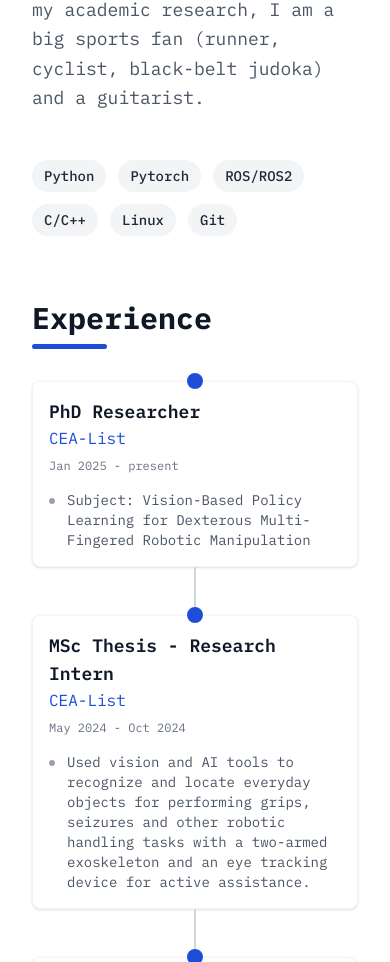
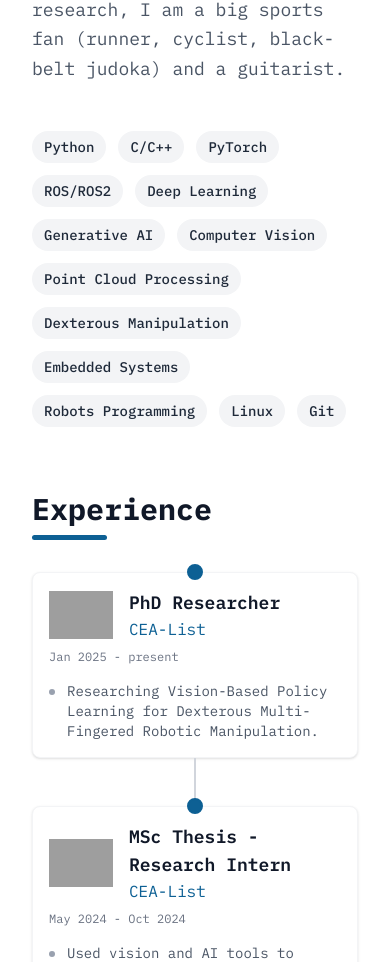
Before and after one commit to JulienMerand/portfolio, an Astro site: page / in a window 390 px wide. Shown: the part 1038-2000 px from the top of the page. Built offline with nearby package versions, Linux system fonts and the light colour scheme; Astro itself is replaced by a stand-in of ours; grey boxes are pictures that could not be loaded.

Commit message:
Update March 27th

```diff
--- a/src/components/Experience.astro
+++ b/src/components/Experience.astro
@@ -36,6 +36,21 @@ const hasExperience = siteConfig.experience && siteConfig.experience.length > 0;
                   {/* Experience card */}
                   <div class="bg-white rounded-lg shadow-sm border border-gray-100 p-4 sm:p-5 md:p-6 hover:shadow-md transition-shadow duration-300">
                     <div class="flex flex-col sm:flex-row sm:items-center sm:justify-between mb-4">
+
+                      {/* Logo and Titles Container */}
+                      <div class="flex items-center gap-4">
+                        {/* Company Logo Container */}
+                        {exp.image && (
+                          <div class="flex-shrink-0 flex items-center justify-center overflow-hidden">
+                            <img
+                              src={exp.image}
+                              alt={`${exp.company} logo`}
+                              class="h-12 w-auto sm:h-14 object-contain max-w-[120px]"
+                            />
+                          </div>
+                        )}
+
+                        {/* Text Container */}
                         <div>
                           <h3 class="text-lg sm:text-xl font-semibold text-gray-900">
                             {exp.title}
@@ -47,6 +62,8 @@ const hasExperience = siteConfig.experience && siteConfig.experience.length > 0;
                             {exp.company}
                           </p>
                         </div>
+                      </div>
+
                       <span class="text-xs sm:text-sm text-gray-500 mt-2 sm:mt-0">
                         {exp.dateRange}
                       </span>
--- a/src/config.ts
+++ b/src/config.ts
@@ -1,8 +1,8 @@
 export const siteConfig = {
   name: "Julien Mérand",
   title: "PhD Student in Robotics & AI @ CEA-List",
-  description: "Julien Mérand - Portfolio website of a PhD student in Robotics Grasping, Manipulation and AI at CEA-List and Paris-Saclay University.",
-  accentColor: "#1d4ed8",
+  description: "Portfolio of Julien Mérand, a PhD student specializing in Robotic Grasping, Dexterous Manipulation, and AI at CEA-List and Paris-Saclay University.",
+  accentColor: "#0d6094",
   social: {
     email: "julien.merand@cea.fr",
     linkedin: "https://www.linkedin.com/in/julien-merand/",
@@ -10,42 +10,61 @@ export const siteConfig = {
     github: "https://github.com/JulienMerand",
   },
   aboutMe:
-    "As a 25-year-old PhD student at CEA-List and Paris-Saclay University, I specialize in the intersection of Vision-Based Policy Learning and Dexterous Manipulation. My research at CEA-List aims to bridge the gap between high-level AI reasoning and low-level robotic control to achieve human-like hand coordination. I combine a strong theoretical foundation with a hands-on commitment to shaping the future of intelligent robotics. Beyond my academic research, I am a big sports fan (runner, cyclist, black-belt judoka) and a guitarist.",
-  skills: ["Python", "Pytorch", "ROS/ROS2", "C/C++", "Linux", "Git"],
+    "As a 25-year-old PhD student at CEA-List and Paris-Saclay University, I specialize in the intersection of Vision-Based Policy Learning and Dexterous Manipulation. My research aims to bridge the gap between high-level AI reasoning and low-level robotic control to achieve human-like hand coordination. I combine a strong theoretical foundation with a hands-on commitment to shaping the future of intelligent robotics. Beyond my academic research, I am a big sports fan (runner, cyclist, black-belt judoka) and a guitarist.",
+  skills: [
+    "Python",
+    "C/C++",
+    "PyTorch",
+    "ROS/ROS2",
+    "Deep Learning",
+    "Generative AI",
+    "Computer Vision",
+    "Point Cloud Processing",
+    "Dexterous Manipulation",
+    "Embedded Systems",
+    "Robots Programming",
+    "Linux",
+    "Git"
+  ],
   experience: [
     {
       company: "CEA-List",
       title: "PhD Researcher",
       dateRange: "Jan 2025 - present",
+      image: "/portfolio/logo_cea.jpg",
       bullets: [
-        "Subject: Vision-Based Policy Learning for Dexterous Multi-Fingered Robotic Manipulation",
+        "Researching Vision-Based Policy Learning for Dexterous Multi-Fingered Robotic Manipulation.",
       ],
     },
     {
       company: "CEA-List",
       title: "MSc Thesis - Research Intern",
       dateRange: "May 2024 - Oct 2024",
+      image: "/portfolio/logo_cea.jpg",
       bullets: [
-        "Used vision and AI tools to recognize and locate everyday objects for performing grips, seizures and other robotic handling tasks with a two-armed exoskeleton and an eye tracking device for active assistance.",
+        "Used vision and AI tools to recognize and locate everyday objects for for grasping and manipulation tasks.",
+        "Integrated a two-armed exoskeleton with an eye-tracking device to provide active robotic assistance.",
       ],
     },
     {
       company: "ArcelorMittal France",
       title: "Assistant Engineer Intern",
       dateRange: "Apr 2023 - Jul 2023",
+      image: "/portfolio/logo_ArcelorMittal.jpg",
       bullets: [
-        "Developed an autonomous solution to improve traceability and inventory of steel coils",
-        "Studied optimizations saving nearly 7680 hours of manual work per year",
-        "Conducted technology watch and benchmarking for mobile and quadruped robotics",
+        "Developed an autonomous solution to improve traceability and inventory of steel coils.",
+        "Studied optimizations saving nearly 7680 hours of manual work per year.",
+        "Conducted technology watch and benchmarking for mobile and quadruped robotics.",
       ],
     },
     {
       company: "Opteamum",
       title: "Robotics Engineer Intern",
       dateRange: "May 2022 - Aug 2022",
+      image: "/portfolio/logo_opteamum.jpg",
       bullets: [
-        "Developed an automated and collaborative palletizing cell using the Doosan H2017 robot",
-        "Developped an HMI and programmed the Doosan H2017 to draw photo portraits",
+        "Developed an automated and collaborative palletizing cell using the Doosan H2017 robot.",
+        "Developped an HMI and programmed the Doosan H2017 to draw photo portraits.",
       ],
     },
   ],
@@ -54,47 +73,50 @@ export const siteConfig = {
       school: "Université Paris-Saclay",
       degree: "PhD in Robotics and Computer Vision",
       dateRange: "2025 - 2028",
+      image: "/portfolio/logo_paris-saclay.png",
       achievements: [
-        "Focusing on Vision-Based Policy Learning for Dexterous Multi-Fingered Robotic Manipulation",
+        "Focusing on Vision-Based Policy Learning for Dexterous Multi-Fingered Robotic Manipulation.",
       ],
     },
     {
       school: "Cranfield University",
       degree: "MSc Robotics (Double Degree)",
       dateRange: "2023 - 2024",
+      image: "/portfolio/logo_cranfield.png",
       achievements: [
-        "Specialized in AI, Machine Learning, and Autonomy in Robotic Systems",
-        "Developed dynamic obstacle avoidance for mobile robots using machine learning techniques",
+        "Specialized in AI, Machine Learning, and Autonomy in Robotic Systems.",
+        "Developed dynamic obstacle avoidance for mobile robots using machine learning techniques.",
       ],
     },
     {
       school: "IMT Nord Europe",
-      degree: "Engineering School (MSc Eng)",
+      degree: "Engineering School (MEng)",
       dateRange: "2021 - 2024",
+      image: "/portfolio/logo_imt_nord_europe.png",
       achievements: [
-        "Studied Autonomous and Industrial Robotics, Automatics, and Project Management",
-        "Served as Project Manager for a weather balloon launch and Show Manager for the GALA",
+        "Studied Autonomous and Industrial Robotics, Automatics, and Project Management.",
+        "Served as Project Manager for a weather balloon launch and Show Manager for the GALA 2023.",
       ],
     },
   ],
   papers: [
     {
-      title: "Coming Soon...",
-      authors: "",
-      conference: "",
+      title: "Upcoming Research Paper - Coming Soon...",
+      authors: "Julien Mérand, et al.",
+      conference: "In submission",
       year: "2026",
-      link: "https://arxiv.org/abs/example",
+      link: "",
       abstract: "",
-      tags: ["Robotics", "AI", "Dexterous Manipulation", "Grasps Synthesis"],
+      tags: ["Robotics", "AI", "Dexterous Manipulation", "Grasps Synthesis", "Transformers", "Conditional Variational Autoencoders"],
     },
     {
-      title: "Coming Soon...",
-      authors: "",
-      conference: "",
+      title: "Upcoming Research Paper - Coming Soon...",
+      authors: "Julien Mérand, et al.",
+      conference: "In submission",
       year: "2026",
-      link: "https://arxiv.org/abs/example",
+      link: "",
       abstract: "",
-      tags: ["Robotics", "AI", "Dexterous Manipulation", "Grasps Synthesis"],
+      tags: ["Robotics", "AI", "Dexterous Manipulation", "Grasps Synthesis", "Conditional Variational Autoencoders"],
     },
     {
       title: "Leveraging CVAE for joint configuration estimation of multifingered grippers from point cloud data",
@@ -103,26 +125,26 @@ export const siteConfig = {
       year: "2025",
       link: "https://arxiv.org/abs/2511.17276",
       abstract: "This paper presents an efficient approach for determining the joint configuration of a multifingered gripper solely from the point cloud data of its poly-articulated chain, as generated by visual sensors, simulations or even generative neural networks.",
-      tags: ["Robotics", "AI", "Point Cloud", "Joint Configuration"],
+      tags: ["Robotics", "AI", "3D Point Cloud", "Joint Configuration", "Conditional Variational Autoencoders"],
     },
   ],
   projects: [
     {
       name: "3D Printed Robot Arm",
       description:
-        "Personnal project inspired by BCN3D's Moveo robot. Developed various applications in Python and C++ on ROS2 Humble.",
+        "Ungoing personal project inspired by BCN3D's Moveo robot. Developed various kinematics and control applications in Python and C++ on ROS2 Humble.",
       link: "https://github.com/JulienMerand/robot_arm",
       skills: ["ROS2", "Python", "C/C++", "Arduino", "Computer Vision"],
     },
     {
       name: "Mobile robot navigation and path planning in dynamic indoor environments.",
       description:
-        "This project proposes a dynamic obstacle avoidance solution for mobile robots, leveraging machine learning for velocity estimation and cost mapping.",
+        "Proposed a dynamic obstacle avoidance solution for mobile robots, leveraging machine learning for velocity estimation and cost mapping.",
       // link: "",
-      skills: ["ROS2", "Python", "C/C++", "Computer Vision"],
+      skills: ["ROS2", "Python", "C/C++", "Computer Vision", "Machine Learning", "Path Planning"],
     },
     {
-      name: "Guitar Effects Pedal Fabrication",
+      name: "Analog Guitar Effects Pedal",
       description:
         "Designed and built an analog guitar effects pedal, gaining hands-on experience in analog electronics and understanding how electronic components manipulate audio signals.",
       skills: ["Analog Electronics", "Signal Processing", "PCB Soldering", "Prototyping"],
@@ -130,9 +152,9 @@ export const siteConfig = {
     {
       name: "BR'EYE - \"Entreprendre pour Apprendre\" mini business",
       description:
-        "Wrote algorithms on a product for learning Braille in a fun way. The project has now become an independant company.",
+        "Wrote algorithms for an embedded product designed to make learning Braille fun. The project has now become an independent company.",
       link: "https://handiexceller.com/",
-      // skills: ["React", "Node.js", "AWS"],
+      skills: ["Algorithm Design", "Embedded Systems", "C/C++"],
     },
   ],
 };
```
Also changed, not shown: src/components/Education.astro (+16 -0 lines), src/components/Header.astro (+27 -2 lines), src/components/Hero.astro (+1 -116 lines). Lines whose indentation alone changed are shown as unchanged.
